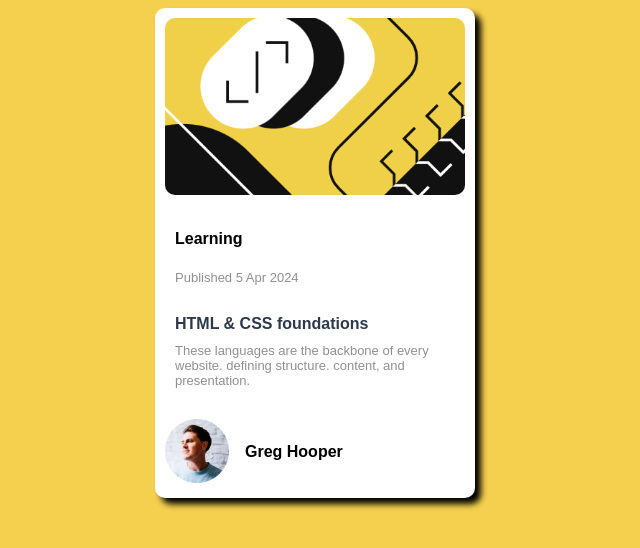
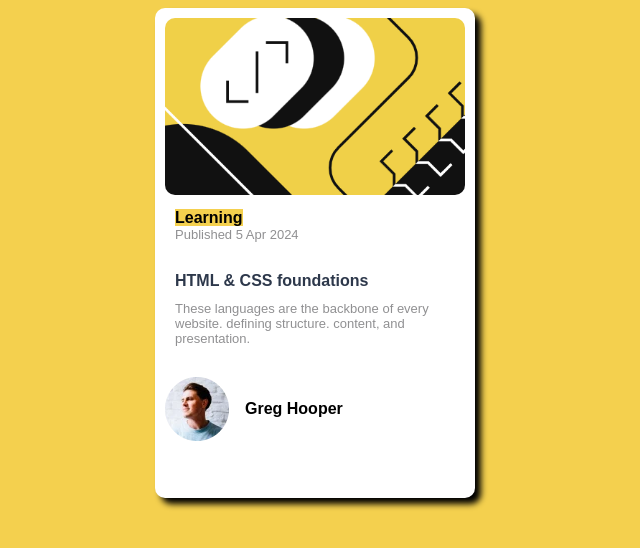
Before and after one commit to ghostofegypt/Blog-Card, a plain HTML site: page index.html in a window 1280 px wide. Shown: the whole page, without its empty margins (325-965 px from the left). Drawn offline with Linux system fonts and the light colour scheme.

Commit message:
Update styles.css

```diff
--- a/css/styles.css
+++ b/css/styles.css
@@ -47,3 +47,7 @@ p{
     height: 177px;
     border-radius: 10px;
 }
+.tag{
+    display: inline;
+    background-color:  hsl(47, 88%, 63%);
+}
```
